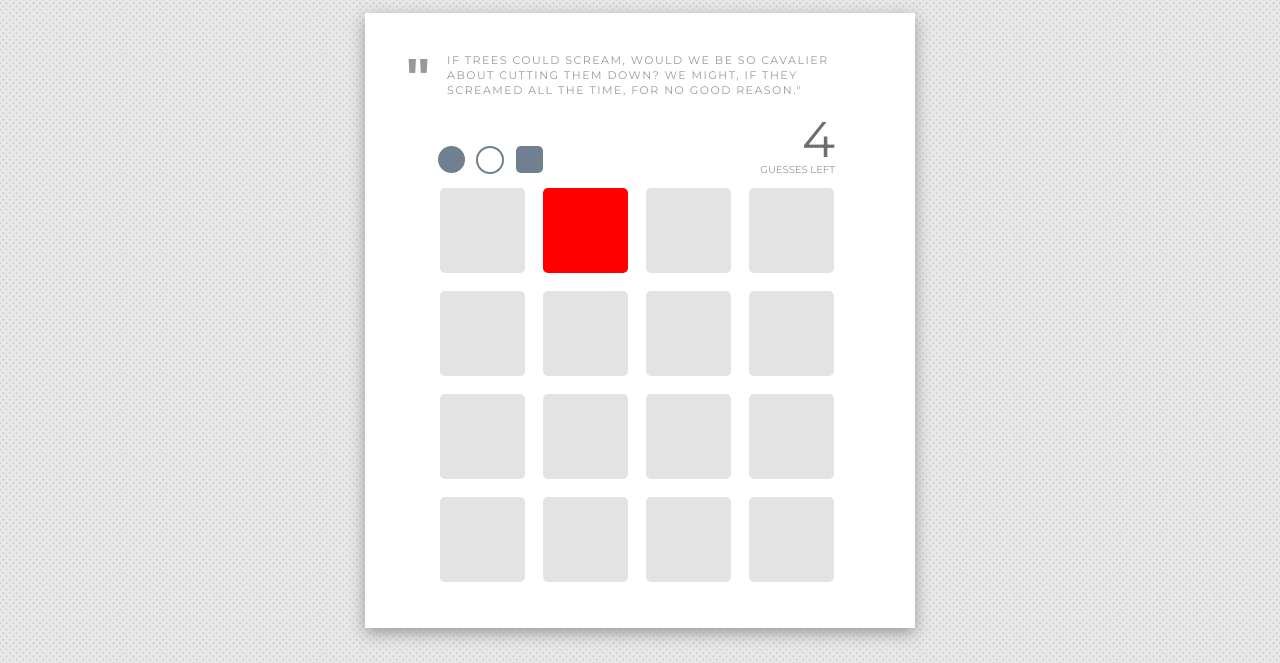
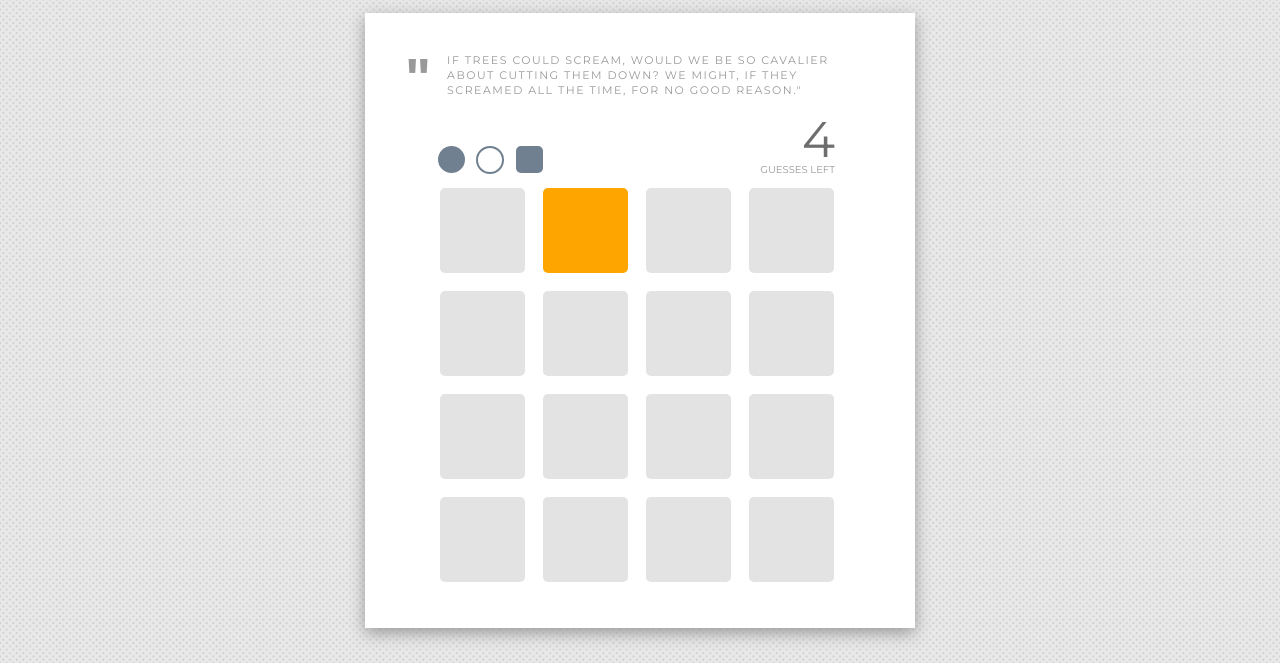
Before and after one commit to jordanbrauner/concentrate, a plain HTML site: page index.html in a window 1280 px wide. Both pictures are taken after a click on the element 585 px from the left and 367 px from the top of the page. Shown: the part 137-800 px from the top of the page. Drawn offline with nearby package versions, Linux system fonts and the light colour scheme.

Commit message:
Commit before adding flip animation

```diff
--- a/index.html
+++ b/index.html
@@ -24,19 +24,19 @@
       <span id="guesses-left">GUESSES LEFT</span>
       <div id="tile-wrapper">
         <div class="hide red"></div>
-        <div class="hide red"></div>
-        <div class="hide orange"></div>
         <div class="hide orange"></div>
         <div class="hide yellow"></div>
+        <div class="hide slategray"></div>
         <div class="hide yellow"></div>
         <div class="hide green"></div>
+        <div class="hide lemonchiffon"></div>
         <div class="hide green"></div>
-        <div class="hide slategray"></div>
+        <div class="hide purple"></div>
         <div class="hide slategray"></div>
         <div class="hide purple"></div>
-        <div class="hide purple"></div>
+        <div class="hide red"></div>
         <div class="hide lemonchiffon"></div>
-        <div class="hide lemonchiffon"></div>
+        <div class="hide orange"></div>
         <div class="hide firebrick"></div>
         <div class="hide firebrick"></div>
       </div>
--- a/js/script.js
+++ b/js/script.js
@@ -1,6 +1,7 @@
 $(document).ready(function() {
 
   var clicks = 0;
+  var matched = 0;
   var match1;
   var match2;
   var matchElement1;
@@ -9,6 +10,14 @@ $(document).ready(function() {
 
   var guesses = 4;
   $('#guesses').text(guesses);
+
+  var showBoard = function () {
+    $('.hide').toggleClass('hide');
+  }
+
+  var hideBoard = function () {
+    $('#tile-wrapper div').toggleClass('hide');
+  }
 
   var wrongMatch = function () {
     console.log("Sorry, try again!!");
@@ -24,7 +33,10 @@ $(document).ready(function() {
   }
 
   $('.hide').on('click', function() {
-    if (guesses !== 0) {
+    if (matched === 1) {
+      console.log('You Win');
+    }
+    else if ((guesses !== 0) && (matched !== 8)) {
       if (clicks === 0) {
         $(this).toggleClass('hide');
         matchElement1 = $(this);
@@ -38,13 +50,17 @@ $(document).ready(function() {
         if (match1 === match2) {
           console.log("It's a match!");
           clicks = 0;
+          matched += 1;
+          console.log("Matches: " + matched);
         }
         else {
-          setTimeout(wrongMatch, 1000);
+          setTimeout(wrongMatch, 700);
         }
       }
     }
   });
+  setTimeout(showBoard, 1000);
+  setTimeout(hideBoard, 3000);
 });
 
 
@@ -79,24 +95,6 @@ RANDOMIZING THE BOARD
 OLD CODE
 ************************/
 
-// $(document).ready(function() {
-//
-//   // create tile divs
-//   var createTileDivs = function() {
-//     for (var i = 0; i < 16; i ++) {
-//       $('#tile-wrapper').append("<div class='tile'></div>");
-//       // $('#tile-wrapper').append("<div class='tile' id=\""+i+"tile\"></div>");
-//     }
-//     $('.tile').append("<p id='tileBack'>C</p>")
-//   }
-//   createTileDivs();
-//
-//   // On click, reveal tile
-// });
-//
-// var guesses = 4;
-// $('#guesses').append(guesses);
-//
 // var deck = [
 //     "red",
 //     "red",
@@ -115,24 +113,13 @@ OLD CODE
 //     "rebeccapurple",
 //     "rebeccapurple"
 // ];
-//
+
 // var usedTiles = [];
-
 
 // for (var i = 0; usedTiles.length < 17; i++) {
 //   usedTiles.push(deck[i]);
 //   // $("\"#"+i+"tile\"").css("background-color", deck[i]);
 // }
-
-// $('#tile-yellow').on('click', function () {
-//   $(this).attr('background', 'yellow');
-// });
-
-
-// var storeColor = function(color) {
-//   $('#2tile').css("background-color", color);
-// }
-
 
 // random: function () {
 //     var random = Math.random();
```
